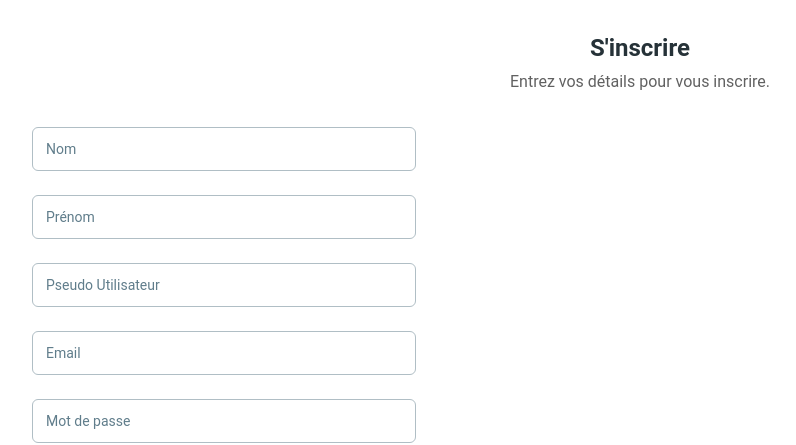
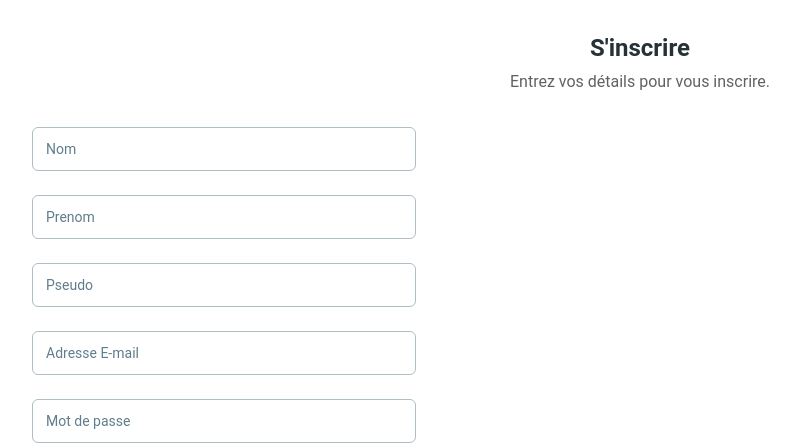
Before and after one commit to Noneku/DevStore, a React (Vite) app: page / in a window 1280 px wide. Shown: the top 445 px of the page, without its empty margins (0-796 px from the left). Built offline with nearby package versions, Linux system fonts and the light colour scheme.

Commit message:
Add rules work to Form

```diff
--- a/src/components/SignUpForm.jsx
+++ b/src/components/SignUpForm.jsx
@@ -9,35 +9,43 @@ import {
   Typography,
 } from "@material-tailwind/react";
 
+const validationSchema = Yup.object().shape({
+  nom: Yup.string()
+    .min(4, "Veuillez entrer un nom contenant plus de 4 caractères")
+    .required("Le nom est requis"),
+
+  prenom: Yup.string()
+    .min(1, "Veuillez entrer un prénom contenant plus de 1 caractère")
+    .required("Le prénom est requis"),
+
+  pseudo: Yup.string()
+    .min(1, "Veuillez entrer un pseudo contenant plus de 1 caractère")
+    .required("Le pseudo est requis"),
+
+  email: Yup.string()
+    .email("Email invalide")
+    .required("L'email est requis"),
+
+  password: Yup.string()
+    .min(5, "Veuillez entrer un mot de passe contenant plus de 5 caractères")
+    .required("Le mot de passe est requis"),
+});
+
+
+const initialValues = {
+  nom: '',
+  prenom: '',
+  pseudo: '',
+  email: '',
+  password: '',
+  agreeTerms: false
+};
+
 const SignUpForm = () => {
 
-  const handleSubmit = (values, { setSubmitting }) => {
-
-    setSubmitting(false);
+  const handleSubmit = () => {
+    alert('je fonctionne !');
   }
-
-  const validationSchema = Yup.object().shape(
-    {
-      nom: Yup.string()
-      .min(4, "Veuillez entrer un nom contenant plus de 1 caractère")
-      .required('Le nom est requis'),
-
-      prenom: Yup.string()
-      .min(4, "Veuillez entrer un prenom contenant plus de 1 caractère")
-      .required('Le prenom est requis'),
-
-      pseudo: Yup.string()
-      .min(4, "Veuillez entrer un pseudo plus de 1 caractère")
-      .required('Le pseudo est requis'),
-
-      email: Yup.string()
-      .min(4, "Veuillez entrer un email plus de 1 caractère")
-      .required('Adresse mail requise'),
-
-      password: Yup.string()
-      .min(4, "Veuillez entrer un mot de passe contenant plus de 1 caractère")
-      .required('Le mot de passe est requis'),
-    })
 
   return (
     <Card color="transparent" shadow={false}>
@@ -48,31 +56,47 @@ const SignUpForm = () => {
         Entrez vos détails pour vous inscrire.
       </Typography>
       <Formik
-        initialValues={
-          {
-            nom: '',
-            prenom: '',
-            pseudo: '',
-            email: '',
-            password: ''
-          }
-        }
+        initialValues={initialValues}
         validationSchema={validationSchema}
         onSubmit={handleSubmit}
       >
         {({ isSubmitting }) => (
           <Form className="mt-8 mb-2 w-80 max-w-screen-lg sm:w-96">
             <div className="mb-4 flex flex-col gap-6">
-              <Field component={Input} name="nom" size="lg" label="Nom" className="input" />
-                <ErrorMessage name="nom" component="div" className="text-red-500" />
-              <Field component={Input} size="lg" label="Prénom" name="prenom" />
-                <ErrorMessage name="prenom" component="div" className="text-red-500" />
-              <Field component={Input} size="lg" label="Pseudo Utilisateur" name="pseudo" />
-                <ErrorMessage name="prenom" component="div" className="text-red-500" />
-              <Field component={Input} size="lg" label="Email" name="email" />
-                <ErrorMessage name="email" component="div" className="text-red-500" />
-              <Field component={Input} type="password" size="lg" label="Mot de passe" name="password" />
-                <ErrorMessage name="password" component="div" className="text-red-500" />
+              <Field type="text" name="nom">
+                {({ field }) => (
+                  <Input {...field} size="lg" label="Nom" className="input" />
+                )}
+              </Field>
+              <ErrorMessage name="nom" component="div" className="text-red-500" />
+
+              <Field type="text" name="prenom">
+              {({ field }) => (
+                  <Input {...field} size="lg" label="Prenom" className="input" />
+                )}
+                </Field>
+              <ErrorMessage name="prenom" component="div" className="text-red-500" />
+
+              <Field type="text" name="pseudo">
+              {({ field }) => (
+                  <Input {...field} size="lg" label="Pseudo" className="input" />
+                )}
+                </Field>
+              <ErrorMessage name="pseudo" component="div" className="text-red-500" />
+
+              <Field type="text" name="email">
+              {({ field }) => (
+                  <Input {...field} type="email" size="lg" label="Adresse E-mail" className="input" />
+                )}
+              </Field>
+              <ErrorMessage name="email" component="div" className="text-red-500" />
+
+              <Field type="text" name="password">
+              {({ field }) => (
+                  <Input {...field} type="password" size="lg" label="Mot de passe" className="input" />
+                )}
+              </Field>
+              <ErrorMessage name="password" component="div" className="text-red-500" />
             </div>
             <div className="mb-4">
               <Checkbox
@@ -94,6 +118,7 @@ const SignUpForm = () => {
                 containerProps={{ className: "-ml-2.5" }}
                 name="agreeTerms"
               />
+              <ErrorMessage name="agreeTerms" component="div" className="text-red-500" />
             </div>
             <Button type="submit" className="mt-6" fullWidth disabled={isSubmitting}>
               S'inscrire
```
